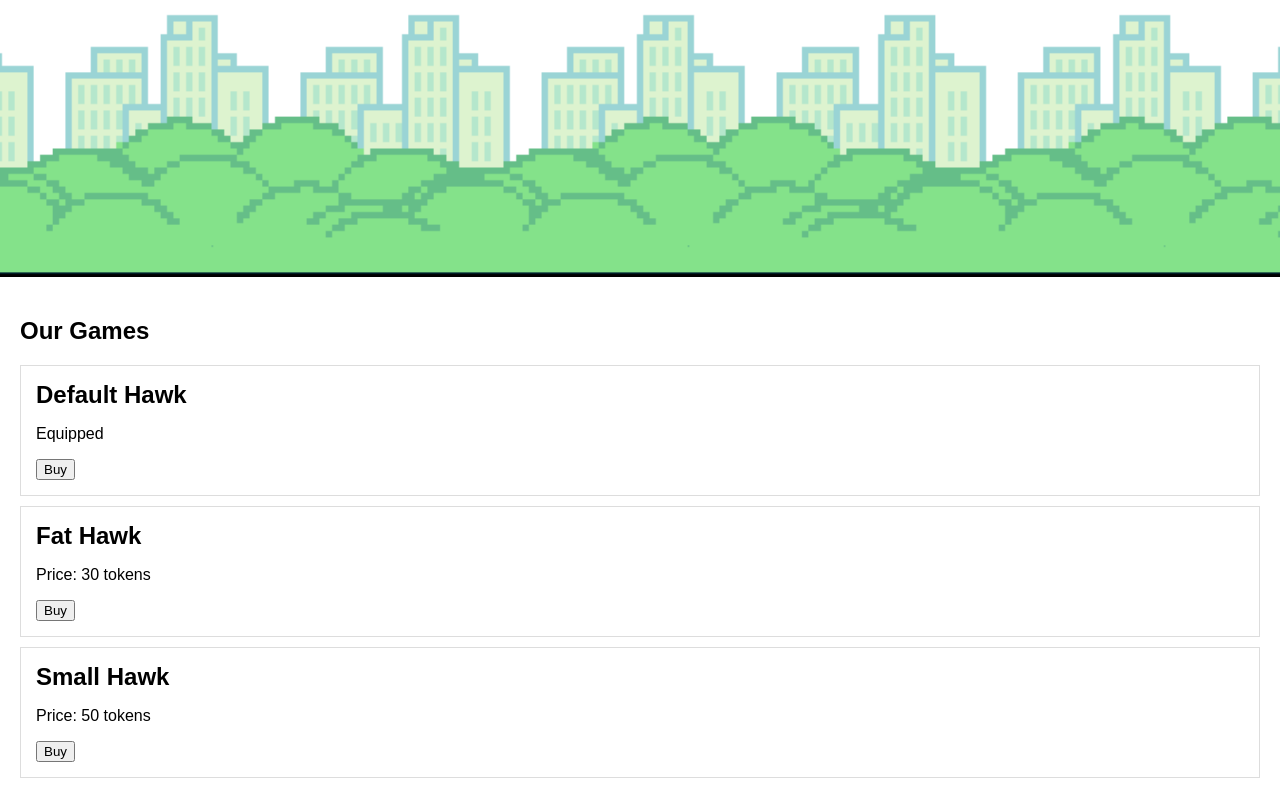
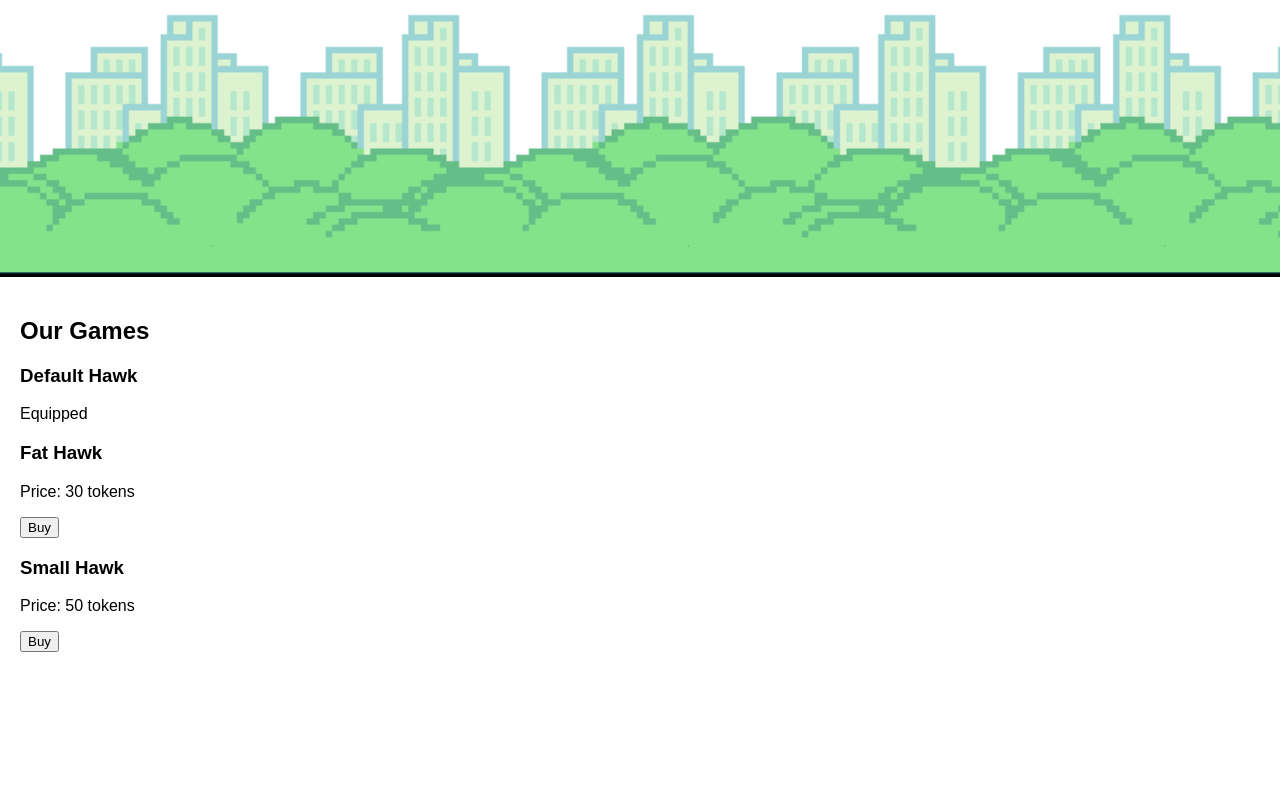
Before and after one commit to ezhao13/HawkHacks, a website: page shop.html in a window 1280 px wide. Shown: the part 633-1433 px from the top of the page. After the commit the page ends 1305 px from the top, so only its background shows below. Drawn offline with Linux system fonts and the light colour scheme.

Commit message:
sync new shop

```diff
--- a/shop.html
+++ b/shop.html
@@ -13,20 +13,19 @@
     <div class="background"></div>
     <div class="container">
         <h2>Our Games</h2>
-        <div class="game-item">
+        <div id="game-item1">
             <h3>Default Hawk</h3>
             <p>Equipped</p>
-            <button onclick="buyGame('Default Hawk')">Buy</button>
         </div>
-        <div class="game-item">
+        <div id="game-item2">
             <h3>Fat Hawk</h3>
             <p>Price: 30 tokens</p>
-            <button onclick="buyGame('FatHawk')">Buy</button>
+            <button onclick="buyGame('FatHawk', 'game-item2')">Buy</button>
         </div>
-        <div class="game-item">
+        <div id="game-item3">
             <h3>Small Hawk</h3>
             <p>Price: 50 tokens</p>
-            <button onclick="buyGame('SmallHawk')">Buy</button>
+            <button onclick="buyGame('SmallHawk', 'game-item3')">Buy</button>
         </div>
     </div>
     <script src="shopscript.js"></script>
--- a/shopscript.js
+++ b/shopscript.js
@@ -1,3 +1,5 @@
-function buyGame(gameTitle) {
+function buyGame(gameTitle, gameItem) {
     alert(`You have bought ${gameTitle}!`);
+    var button = document.getElementById(gameItem);
+    button.remove();
 }
```
